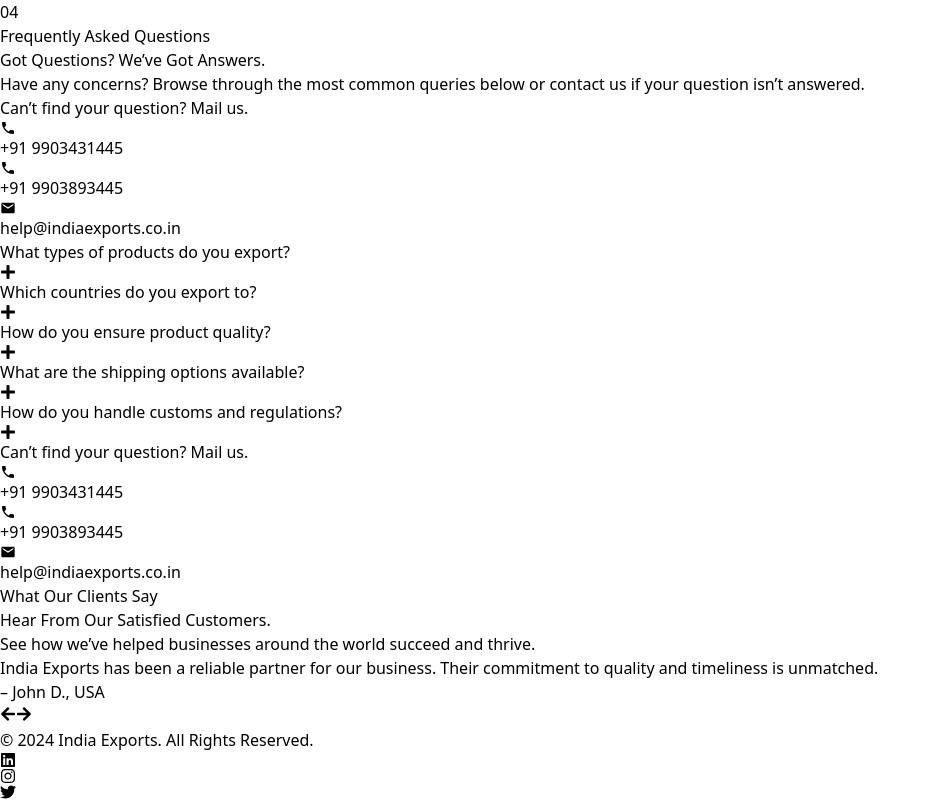
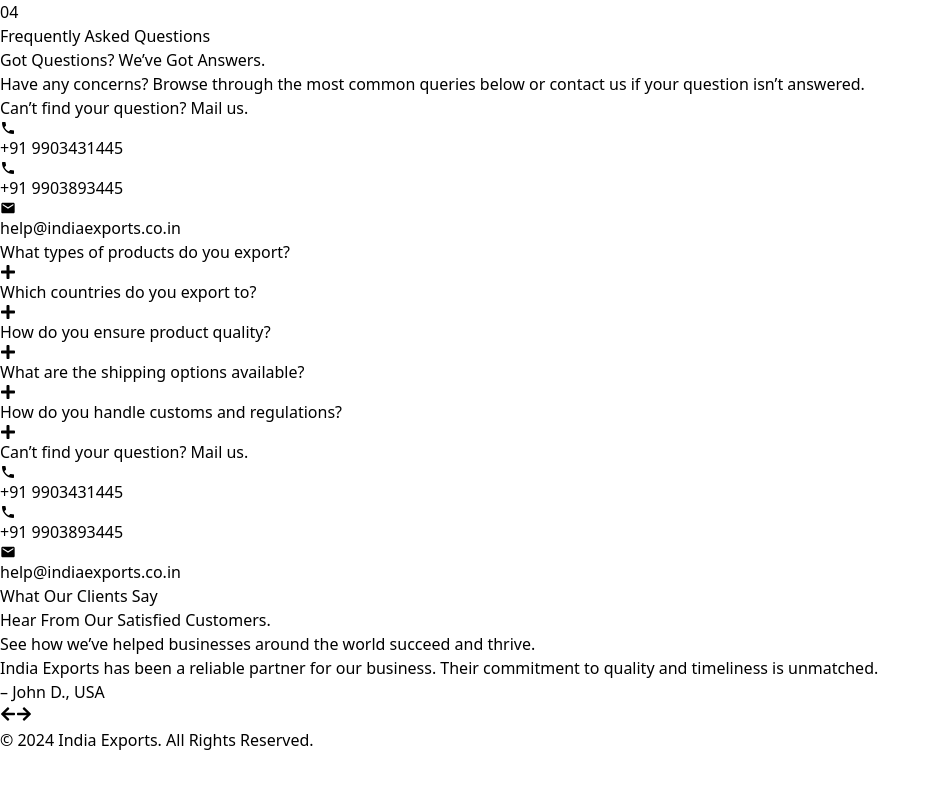
Before and after one commit to RitickLath/Freelancing_BharatExport, a React (Vite) app: page / in a window 1280 px wide. Shown: the part 3562-4362 px from the top of the page, without its empty margins (0-941 px from the left). After the commit the page ends 4314 px from the top, so only its background shows below. Built offline with nearby package versions, Linux system fonts and the light colour scheme.

Commit message:
Hide Footer socials

```diff
--- a/src/Sections/Footer.jsx
+++ b/src/Sections/Footer.jsx
@@ -10,7 +10,7 @@ const Footer = () => {
           <p className="text-center text-gray-400">
             © 2024 India Exports. All Rights Reserved.
           </p>
-          <div className="flex space-x-6 text-[#A86F18]">
+          {/* <div className="flex space-x-6 text-[#A86F18]">
             <a
               href="https://www.notion.so/Bharat-Exports-162e57a2fb558095bd65e05947a94fa4?pvs=21"
               target="_blank"
@@ -35,7 +35,7 @@ const Footer = () => {
             >
               <FaTwitter className="text-2xl hover:text-white transition duration-300" />
             </a>
-          </div>
+          </div> */}
         </div>
       </div>
     </footer>
```
